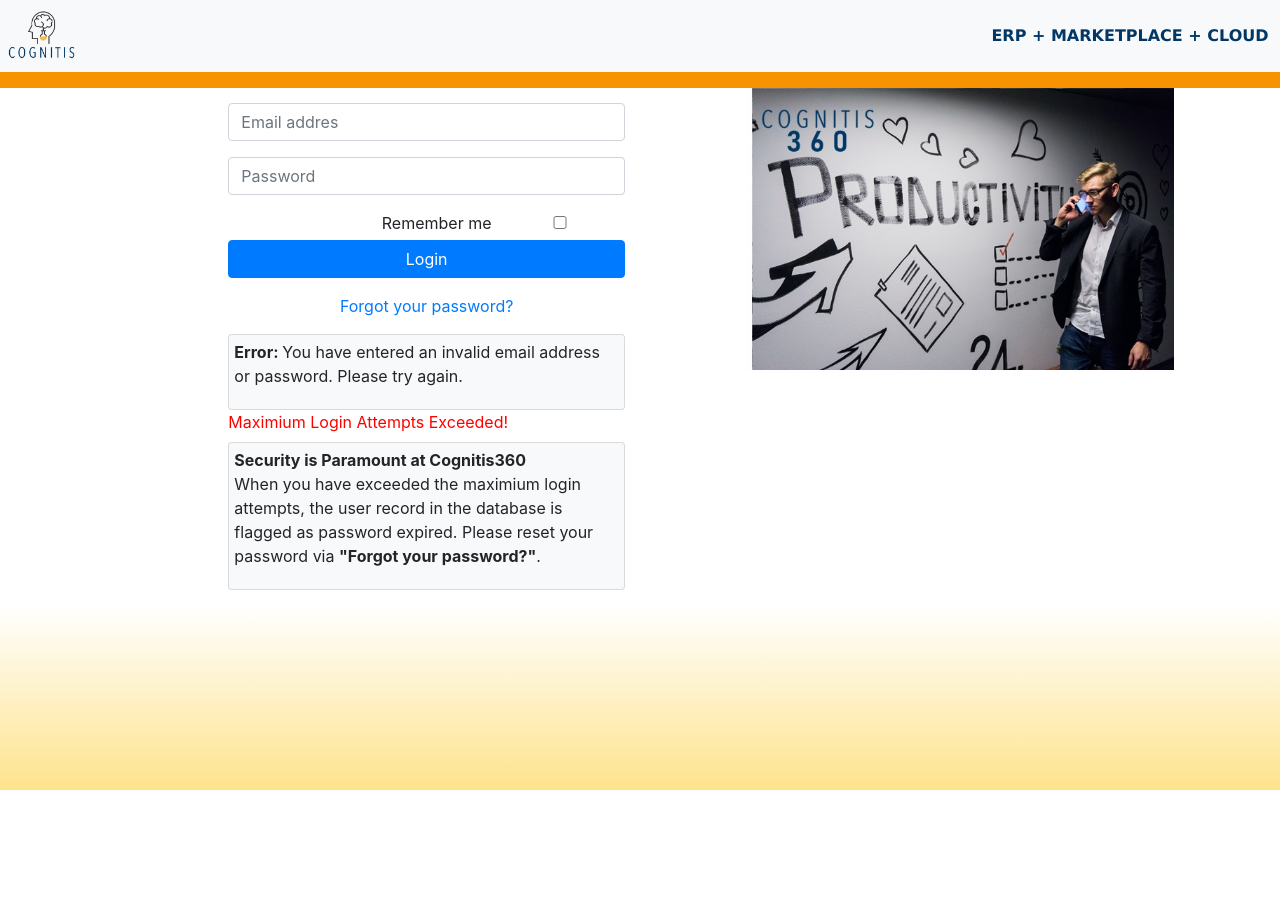
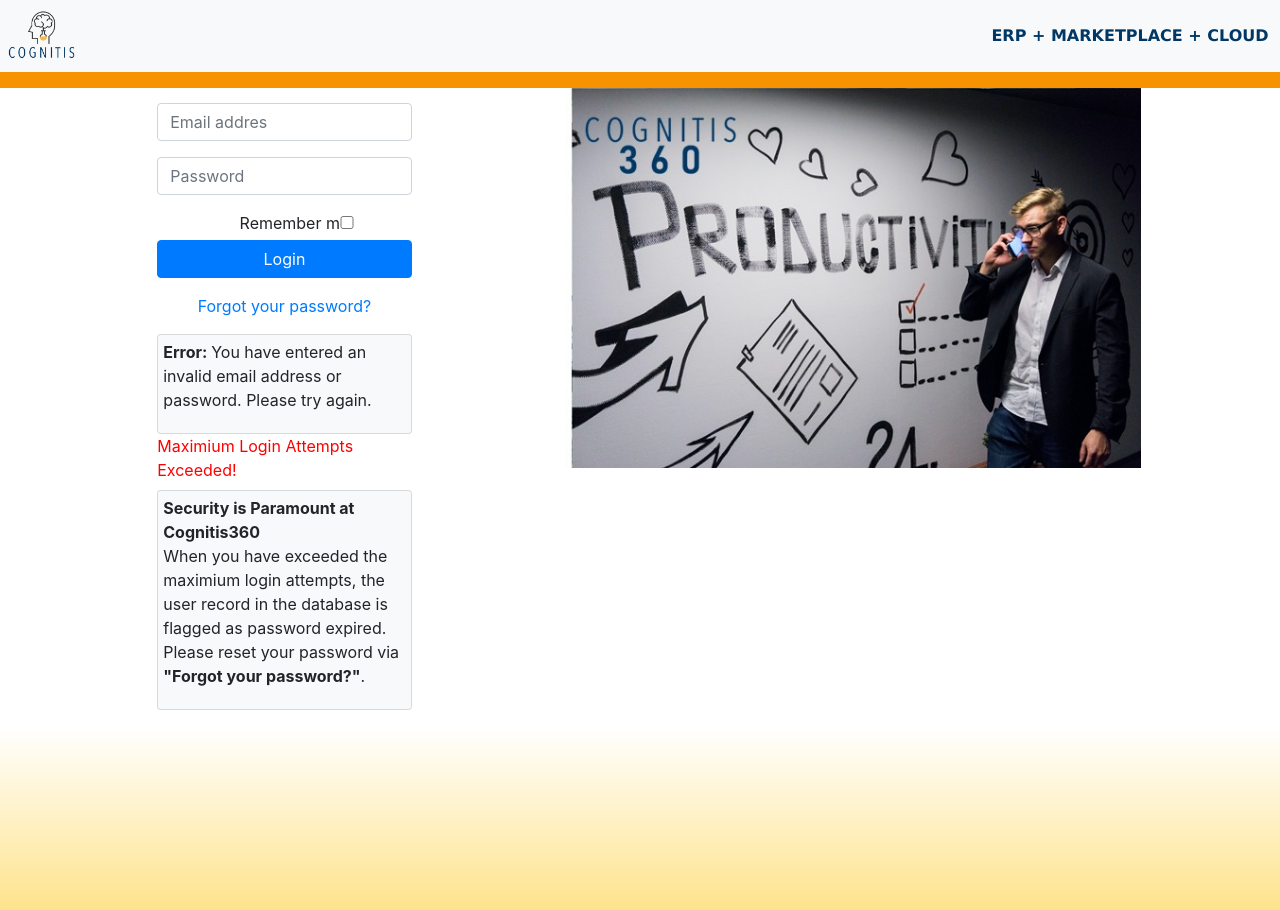
Before and after one commit to nicmalegre/Cognitis, a React (Create React App) app: page /LoginUsers/Login in a window 1280 px wide. Before the commit the page ends 800 px from the top, so only its background shows below. Built offline with nearby package versions, Linux system fonts and the light colour scheme.

Commit message:
Update a problem with the "npm start" command

```diff
--- a/package.json
+++ b/package.json
@@ -15,7 +15,7 @@
     "react-icons": "^3.10.0",
     "react-intl": "^5.4.3",
     "react-router-dom": "^5.2.0",
-    "react-scripts": "3.4.1",
+    "react-scripts": "^3.4.1",
     "reactstrap": "^8.5.1"
   },
   "scripts": {
--- a/src/components/LoginUsers/Login/index.js
+++ b/src/components/LoginUsers/Login/index.js
@@ -61,7 +61,7 @@
                 </Col>
             </Row>
             <Row className="text-center">
-                <Col lg="6" md="6" xs="12">
+                <Col lg="4" md="6" xs="12">
                         <Row className="justify-content-end">
                             <Col lg="8" >
                                     <Form style={{marginTop:15}}>
@@ -91,7 +91,7 @@
                             </Col>
                         </Row>
                 </Col>
-                <Col lg="6" md="6" xs="12" className="d-none d-sm-block">
+                <Col lg="8" md="6" xs="12" className="d-none d-sm-block">
                     <img src={imagenProductivity} alt="Cognitis" id="img-productivity"/>
                 </Col>
             </Row>
```
Also changed, not shown: 1 other file (tests, documents, lock files or other folders).
